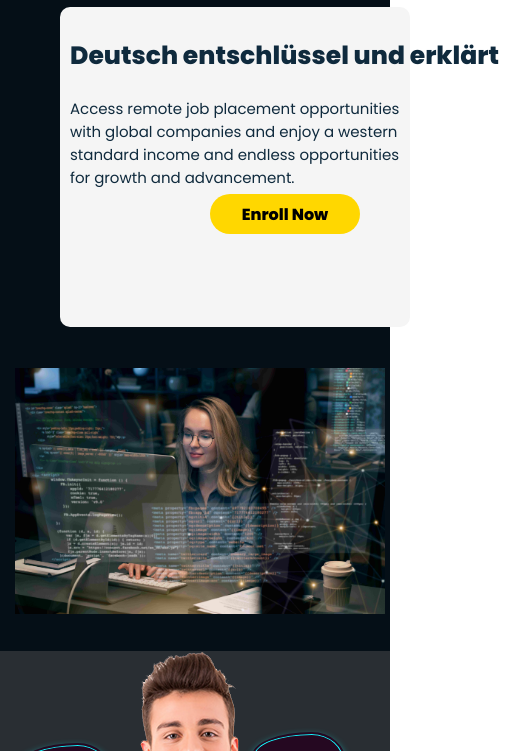
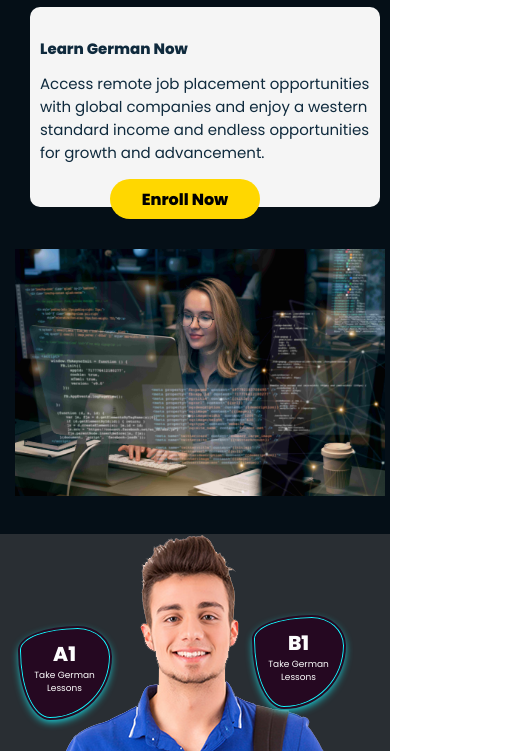
Before and after one commit to Lenix2021/SEDs, a plain HTML site: page index.html in a window 390 px wide. Shown: the part 93-844 px from the top of the page, 515 px wide, since content can reach past the window. Drawn offline with nearby package versions, Linux system fonts and the light colour scheme.

Commit message:
Worked on the responsiveness

```diff
--- a/CSS/styles.css
+++ b/CSS/styles.css
@@ -564,22 +564,31 @@ footer h1{
 
     .contents{
         margin-top: 70px;
-        height: 320px;
+        height: 200px;
         width: 350px;
         border-top-right-radius: 10px;
         border-top-left-radius: 10px;
         border-bottom-left-radius: 10px;
         border-bottom-right-radius: 10px;
+        margin-left: 30px;
     }
     .change-text{
-        font-size: 20px;
-        font-weight: 500px;
+        font-size: 30px;
+        font-weight: 100px;
+        margin-bottom: -20px;
     }
     .contents h1{
         font-size: 30px;
         font-weight: 600px;
         color: var(--text-color);
         margin-left: -0px;
+    }
+    .change-text h3{
+        font-size: 15px;
+    }
+    .ref{
+        margin-top: 15px;
+        margin-left: 80px;
     }
     .left-side p{
         color: var(--text-color);
--- a/JS/script.js
+++ b/JS/script.js
@@ -36,7 +36,7 @@ words[currentwordindex].style.opacity="1";
     currentwordindex=currentwordindex === maxwordsindex ? 0 : currentwordindex + 1;
 }
  changetext()
- setInterval(changetext,3000)
+ setInterval(changetext,6000)
 
  let sidebar = document.getElementById("menu-icon");
 
```
Also changed, not shown: HTML/enroll.html (+1 -1 lines).
